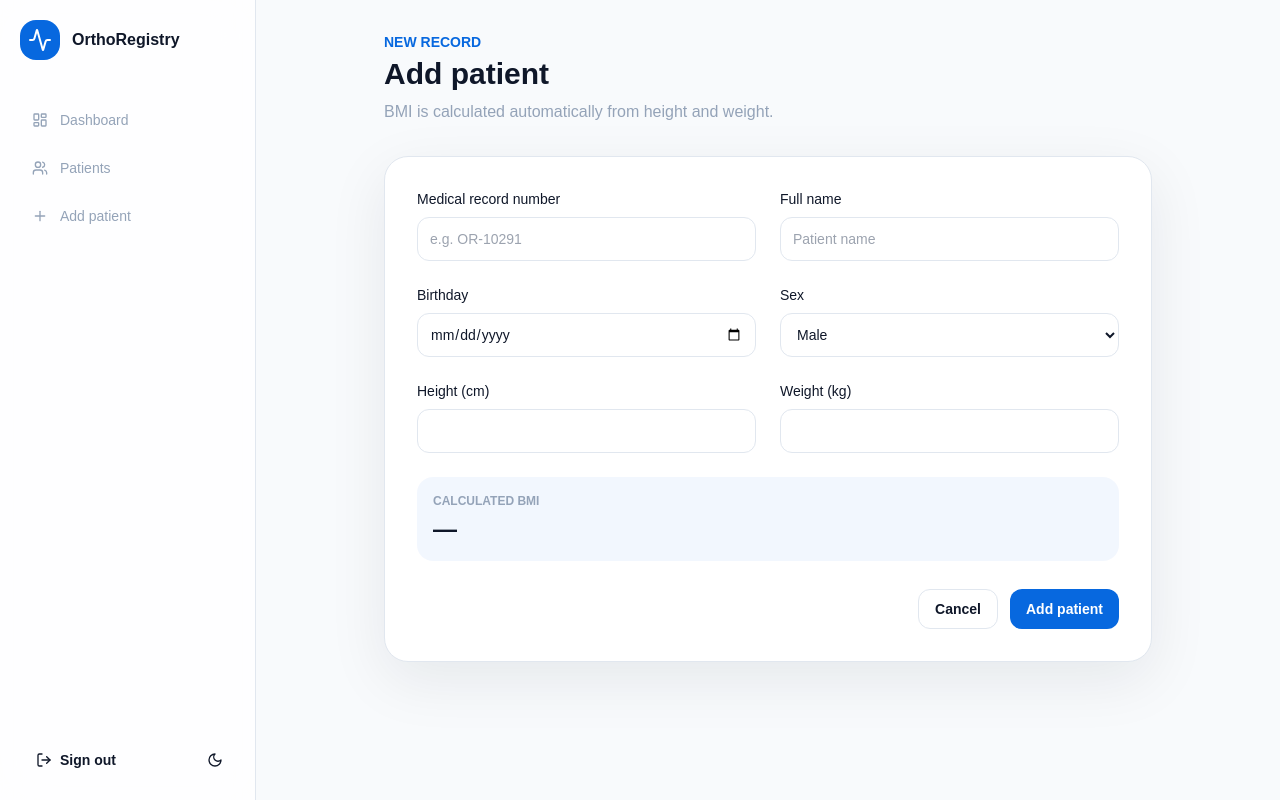
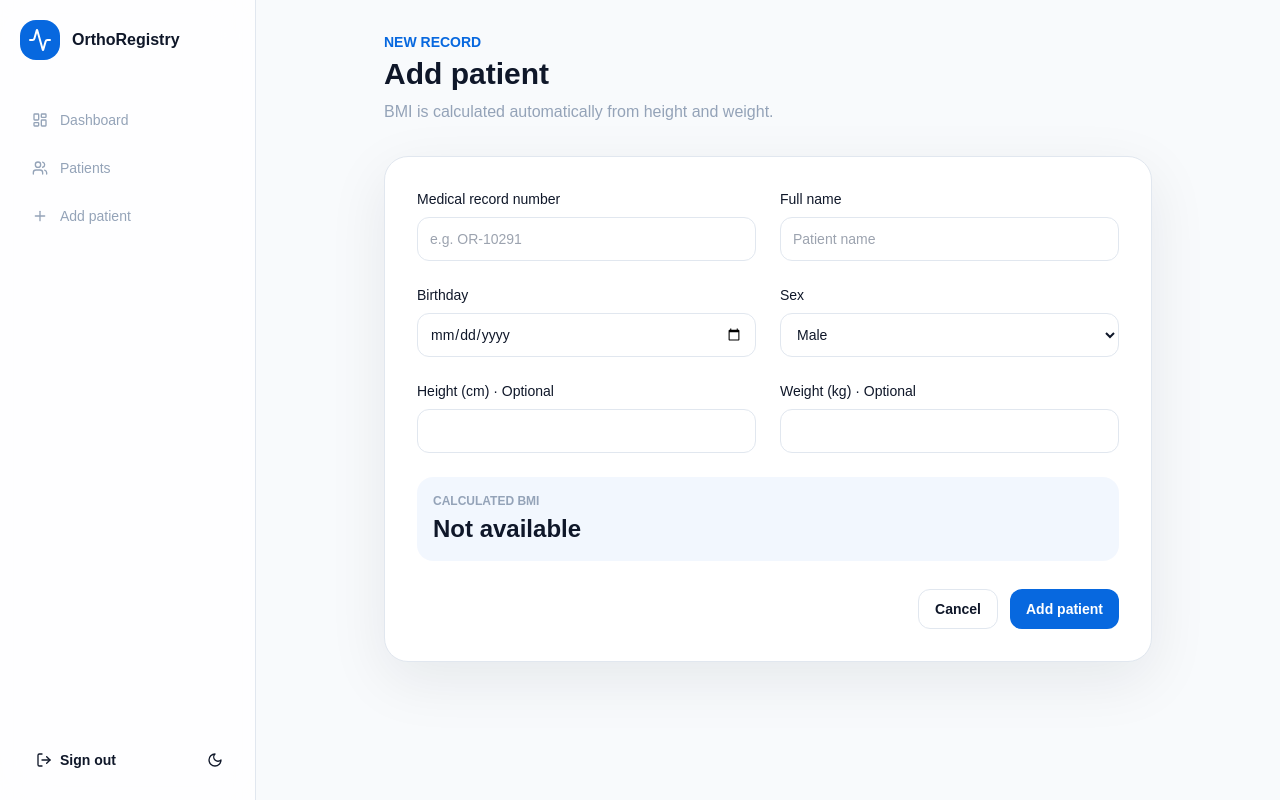
Before and after one commit to jzuckh-bot/OrthoRegistry, a Next.js app: page /patients/new in a window 1280 px wide. Built offline with nearby package versions, Linux system fonts and the light colour scheme.

Commit message:
Make patient measurements optional

```diff
--- a/src/app/(app)/patients/[id]/page.tsx
+++ b/src/app/(app)/patients/[id]/page.tsx
@@ -15,7 +15,15 @@ export default async function PatientDetailPage({ params }: { params: Promise<{
     supabase.from("surgeries").select("*").eq("patient_id", id).order("surgery_date", { ascending: false }).returns<Surgery[]>(),
   ]);
   if (!patient) notFound();
-  const details = [["MRN", patient.mrn], ["Birthday", formatDate(patient.birthday)], ["Sex", patient.sex], ["Height", `${patient.height} cm`], ["Weight", `${patient.weight} kg`], ["BMI", patient.bmi], ["Created", formatDate(patient.created_at)]];
+  const details = [
+    ["MRN", patient.mrn],
+    ["Birthday", formatDate(patient.birthday)],
+    ["Sex", patient.sex],
+    ["Height", patient.height == null ? "Not available" : `${patient.height} cm`],
+    ["Weight", patient.weight == null ? "Not available" : `${patient.weight} kg`],
+    ["BMI", patient.bmi ?? "Not available"],
+    ["Created", formatDate(patient.created_at)],
+  ];
   return (
     <div className="mx-auto max-w-4xl">
       <Link href="/patients" className="inline-flex items-center gap-2 text-sm text-muted hover:text-foreground"><ArrowLeft className="size-4" />Back to patients</Link>
--- a/src/components/patient-form.tsx
+++ b/src/components/patient-form.tsx
@@ -16,14 +16,26 @@ export function PatientForm({ patient }: { patient?: Patient }) {
   const [serverError, setServerError] = useState("");
   const { register, handleSubmit, watch, formState: { errors, isSubmitting } } = useForm<PatientFormValues>({
     resolver: zodResolver(patientSchema),
-    defaultValues: patient ? { mrn: patient.mrn, name: patient.name, birthday: patient.birthday, sex: patient.sex, height: patient.height, weight: patient.weight } : { sex: "Male" },
+    defaultValues: patient ? {
+      mrn: patient.mrn,
+      name: patient.name,
+      birthday: patient.birthday,
+      sex: patient.sex,
+      height: patient.height ?? undefined,
+      weight: patient.weight ?? undefined,
+    } : { sex: "Male" },
   });
   const [height, weight] = watch(["height", "weight"]);
   const bmi = useMemo(() => calculateBmi(Number(height), Number(weight)), [height, weight]);
 
   async function submit(values: PatientFormValues) {
     setServerError("");
-    const payload = { ...values, bmi: calculateBmi(values.height, values.weight)! };
+    const payload = {
+      ...values,
+      height: values.height ?? null,
+      weight: values.weight ?? null,
+      bmi: calculateBmi(values.height, values.weight),
+    };
     const supabase = createClient();
     const result = patient
       ? await supabase.from("patients").update(payload).eq("id", patient.id).select().single()
@@ -42,10 +54,10 @@ export function PatientForm({ patient }: { patient?: Patient }) {
         {field("name", "Full name", { placeholder: "Patient name" })}
         {field("birthday", "Birthday", { type: "date" })}
         <label className="block text-sm font-medium">Sex<select className="field mt-2" {...register("sex")}><option>Male</option><option>Female</option><option>Other</option></select></label>
-        {field("height", "Height (cm)", { type: "number", step: "0.1", inputMode: "decimal" })}
-        {field("weight", "Weight (kg)", { type: "number", step: "0.1", inputMode: "decimal" })}
+        {field("height", "Height (cm) · Optional", { type: "number", step: "0.1", inputMode: "decimal" })}
+        {field("weight", "Weight (kg) · Optional", { type: "number", step: "0.1", inputMode: "decimal" })}
       </div>
-      <div className="mt-6 rounded-2xl bg-primary/5 p-4"><p className="text-xs font-semibold uppercase text-muted">Calculated BMI</p><p className="mt-1 text-2xl font-bold">{bmi ?? "—"}</p></div>
+      <div className="mt-6 rounded-2xl bg-primary/5 p-4"><p className="text-xs font-semibold uppercase text-muted">Calculated BMI</p><p className="mt-1 text-2xl font-bold">{bmi ?? "Not available"}</p></div>
       {serverError && <p role="alert" className="mt-5 rounded-xl bg-red-500/10 p-3 text-sm text-red-600">{serverError}</p>}
       <div className="mt-7 flex justify-end gap-3"><Button type="button" variant="secondary" onClick={() => router.back()}>Cancel</Button><Button disabled={isSubmitting}>{isSubmitting ? "Saving…" : patient ? "Save changes" : "Add patient"}</Button></div>
     </form>
--- a/src/lib/database.types.ts
+++ b/src/lib/database.types.ts
@@ -6,9 +6,9 @@ export interface Patient {
   name: string;
   birthday: string;
   sex: Sex;
-  height: number;
-  weight: number;
-  bmi: number;
+  height: number | null;
+  weight: number | null;
+  bmi: number | null;
   created_at: string;
 }
 
--- a/src/lib/utils.ts
+++ b/src/lib/utils.ts
@@ -5,7 +5,7 @@ export function cn(...inputs: ClassValue[]) {
   return twMerge(clsx(inputs));
 }
 
-export function calculateBmi(height?: number, weight?: number) {
+export function calculateBmi(height?: number | null, weight?: number | null) {
   if (!height || !weight) return null;
   return Number((weight / (height / 100) ** 2).toFixed(1));
 }
--- a/src/lib/validation/patient.ts
+++ b/src/lib/validation/patient.ts
@@ -5,8 +5,14 @@ export const patientSchema = z.object({
   name: z.string().trim().min(2, "Name must have at least 2 characters").max(120),
   birthday: z.string().min(1, "Birthday is required").refine(v => new Date(v) <= new Date(), "Birthday cannot be in the future"),
   sex: z.enum(["Male", "Female", "Other"]),
-  height: z.coerce.number().min(30, "Enter a valid height").max(300),
-  weight: z.coerce.number().min(1, "Enter a valid weight").max(700),
+  height: z.union([
+    z.literal(""),
+    z.coerce.number().min(30, "Enter a valid height").max(300),
+  ]).transform(value => value === "" ? undefined : value),
+  weight: z.union([
+    z.literal(""),
+    z.coerce.number().min(1, "Enter a valid weight").max(700),
+  ]).transform(value => value === "" ? undefined : value),
 });
 
 export type PatientFormValues = z.infer<typeof patientSchema>;
```
